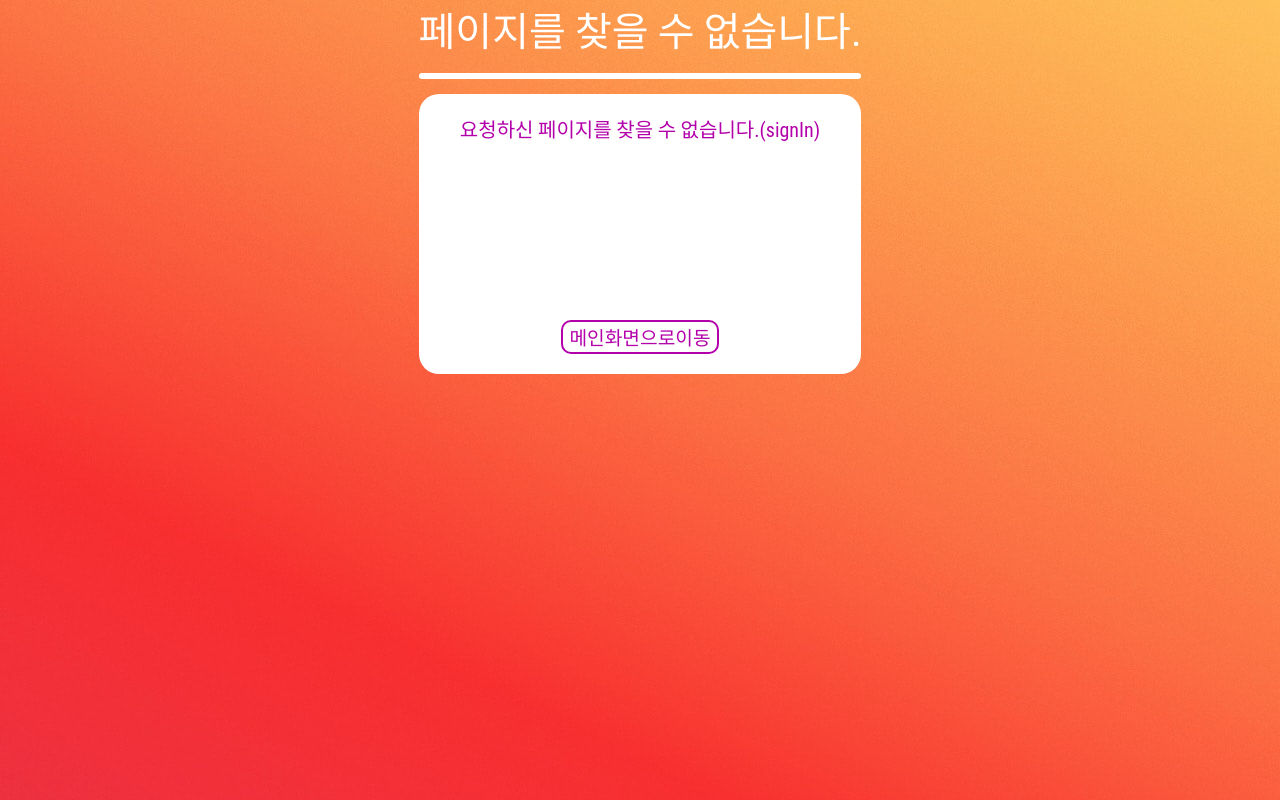
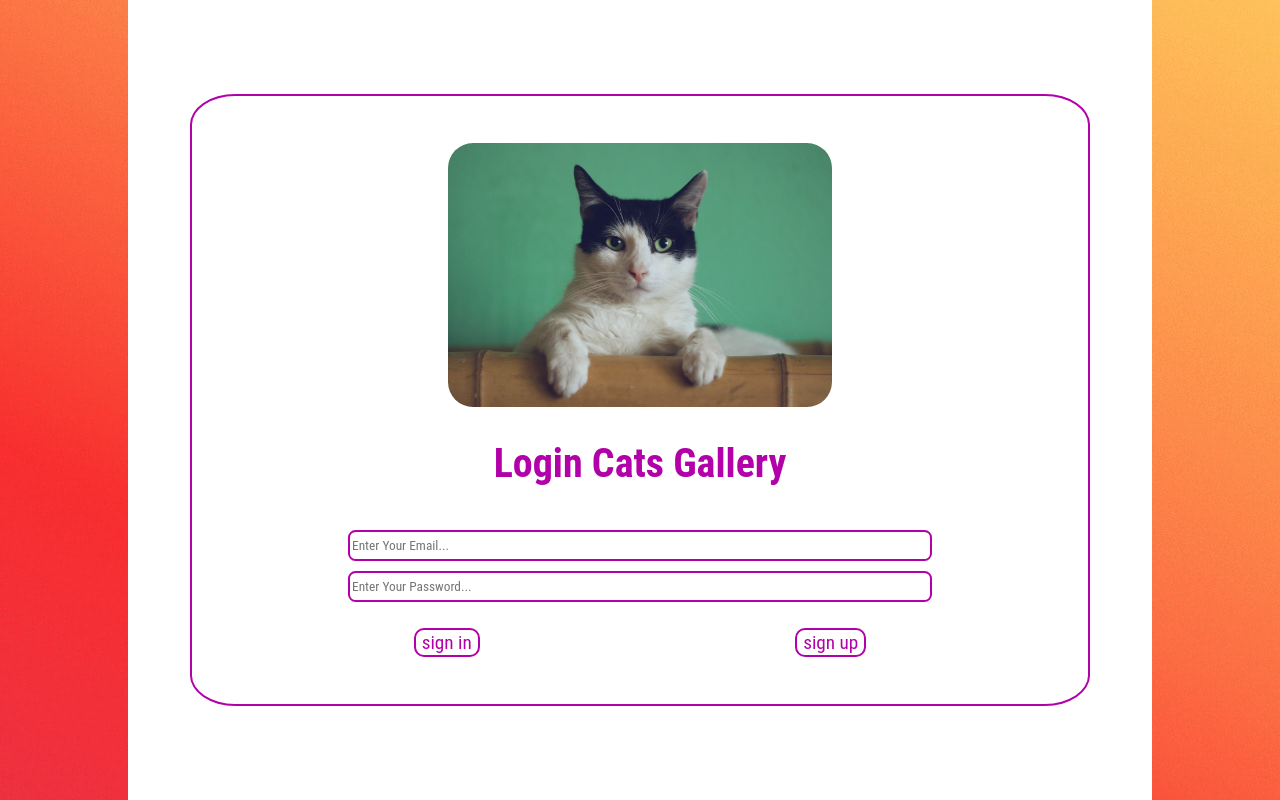
Before and after one commit to icecokel/React_AnimalGallery, a React (Create React App) app: page /signIn in a window 1280 px wide. Built offline with nearby package versions, Linux system fonts and the light colour scheme.

Commit message:
[테스트] 로그인 기능 개선  세션을 이용한 로그인 기능 구현 및 기존 기능 개선  추가적인 테스트 필요

```diff
--- a/package.json
+++ b/package.json
@@ -10,6 +10,7 @@
     "@types/node": "^12.20.18",
     "@types/react": "^17.0.15",
     "@types/react-dom": "^17.0.9",
+    "@types/react-router-dom": "^5.1.8",
     "react": "^17.0.2",
     "react-dom": "^17.0.2",
     "react-scripts": "4.0.3",
--- a/src/App.tsx
+++ b/src/App.tsx
@@ -1,14 +1,16 @@
+import { BrowserRouter as Router, Route, Switch } from "react-router-dom";
 import "./Style.css";
-import { BrowserRouter as Router, Route, Switch } from "react-router-dom";
 
+import Main from "./components/main/Main";
 import PageNotFound from "./components/common/PageNotFound";
-import Main from "./components/main/Main";
+import SignIn from "./components/main/SignIn";
 
 const App = (props: any) => {
   return (
     <Router>
       <Switch>
         <Route exact path="/" component={Main} />
+        <Route exact path="/signIn" component={SignIn} />
         <Route component={PageNotFound} />
       </Switch>
     </Router>
--- a/src/asset/data/account.json
+++ b/src/asset/data/account.json
@@ -1,3 +1,5 @@
 {
-  "accountList": [{ "id": "admin", "password": "1" }]
+  "accountList": [
+    { "email": "admin@ice.com", "password": "1", "username": "관리자" }
+  ]
 }
--- a/src/components/main/Main.tsx
+++ b/src/components/main/Main.tsx
@@ -1,10 +1,18 @@
-import React from "react";
-import SignIn from "./SignIn";
+import { useEffect } from "react";
+import LoginSessionUtil from "../../util/LoginSessionUtil";
+import Header from "../header/Header";
 
 const Main = (props: any) => {
+  useEffect(() => {
+    const account = LoginSessionUtil.checkLogin();
+
+    if (!account) {
+      props.history.push("/signIn");
+    }
+  });
   return (
-    <div>
-      <SignIn />
+    <div className="main">
+      <Header />
     </div>
   );
 };
--- a/src/components/main/SignIn.tsx
+++ b/src/components/main/SignIn.tsx
@@ -1,17 +1,19 @@
 import { useState } from "react";
+import LoginSessionUtil from "../../util/LoginSessionUtil";
 import Account from "../../asset/data/account.json";
 import ErrorMessage from "../common/ErrorMessage";
 import Cat from "../../asset/images/Cat.jpg";
 
 const defaultData = {
   accountInfo: {
-    id: "",
-    password: "",
+    email: "admin@ice.com",
+    password: "1",
   },
   errorMessage: {
     account: false,
   },
 };
+
 const SignIn = (props: any) => {
   const [accountInfo, setAccountInfo] = useState<any>(defaultData.accountInfo);
   const [errorMessage, setErrorMessage] = useState<any>(
@@ -22,23 +24,27 @@ const SignIn = (props: any) => {
     if (
       !!Account.accountList.find((item) => {
         return (
-          item.id === accountInfo.id && item.password === accountInfo.password
+          item.email === accountInfo.email &&
+          item.password === accountInfo.password
         );
       })
     ) {
+      LoginSessionUtil.login(accountInfo.email, true);
       alert("Succese");
+      props.history.goBack();
     } else {
       setErrorMessage({ account: true });
     }
   };
 
   return (
+    <div className="main">
       <div className="content_box">
         <div className="login_box">
           <img src={Cat} className="cat_image" />
           <h2>Login Cats Gallery</h2>
           <ErrorMessage
-          text="Check Your Email or Password !"
+            text="이메일 또는 패스워드가 일치 하지 않습니다."
             isShowing={errorMessage.account}
           />
           <div>
@@ -48,7 +54,7 @@ const SignIn = (props: any) => {
               placeholder="Enter Your Email..."
               onChange={(e: any) => {
                 const { value } = e.target;
-              setAccountInfo({ ...accountInfo, id: value });
+                setAccountInfo({ ...accountInfo, email: value });
               }}
             />
             <input
@@ -62,14 +68,15 @@ const SignIn = (props: any) => {
             />
           </div>
           <div className="btn_box">
-          <button onClick={onClickSignIn}>sign in</button>
-          <button>sign up</button>
+            <button className="login_btn" onClick={onClickSignIn}>
+              sign in
+            </button>
+            <button className="login_btn">sign up</button>
+          </div>
         </div>
       </div>
     </div>
   );
 };
 
-SignIn.propTypes = {};
-
 export default SignIn;
--- /dev/null
+++ b/src/util/LoginSessionUtil.tsx
@@ -0,0 +1,19 @@
+import { async } from "q";
+
+const LoginSessionUtil = {
+  login: async (id: string, isLogin: boolean) => {
+    const loginTime = new Date().toLocaleString();
+    const value = { id, isLogin, loginTime };
+    sessionStorage.setItem("account", JSON.stringify(value));
+  },
+  logout: () => {
+    sessionStorage.removeItem("account");
+  },
+  checkLogin: () => {
+    const account = sessionStorage.getItem("account") ?? `{ isLogin: false }`;
+    const json = JSON.parse(account);
+
+    return json.isLogin;
+  },
+};
+export default LoginSessionUtil;
```
Lines whose indentation alone changed are shown as unchanged.
